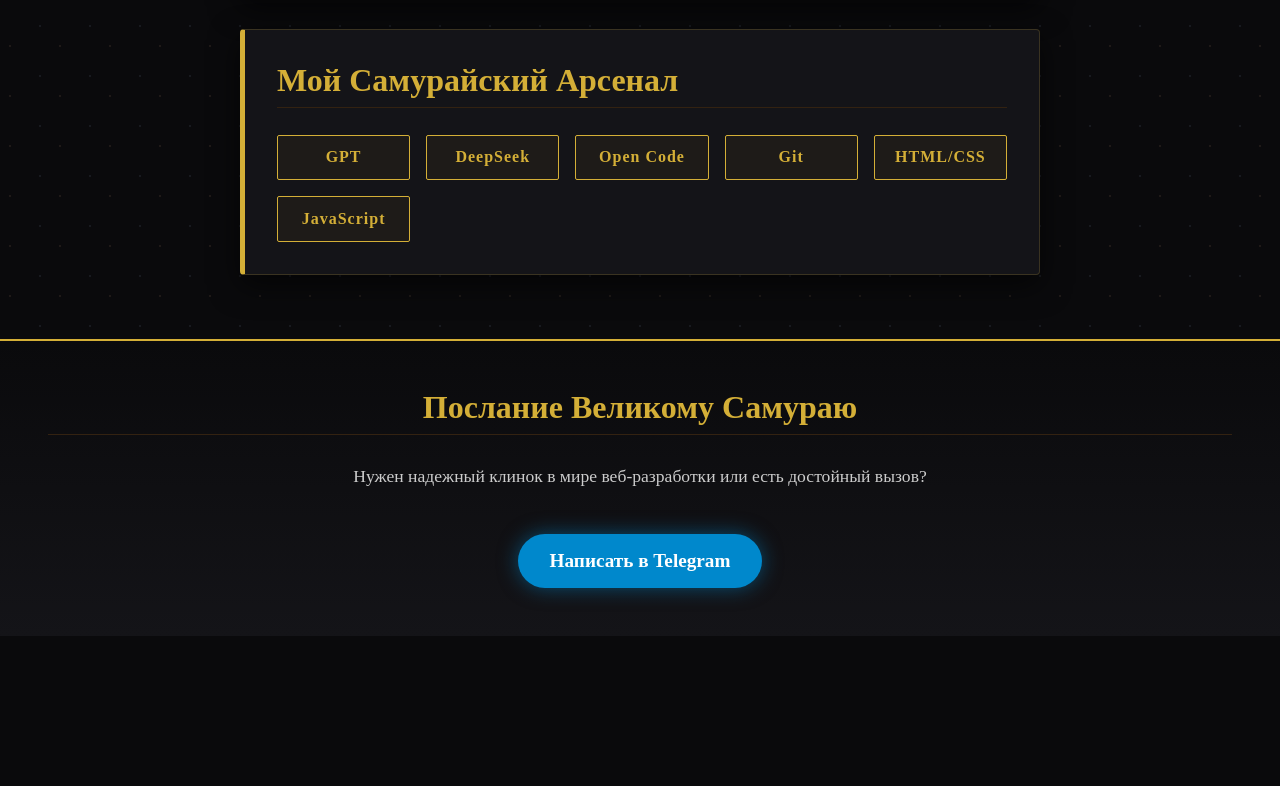
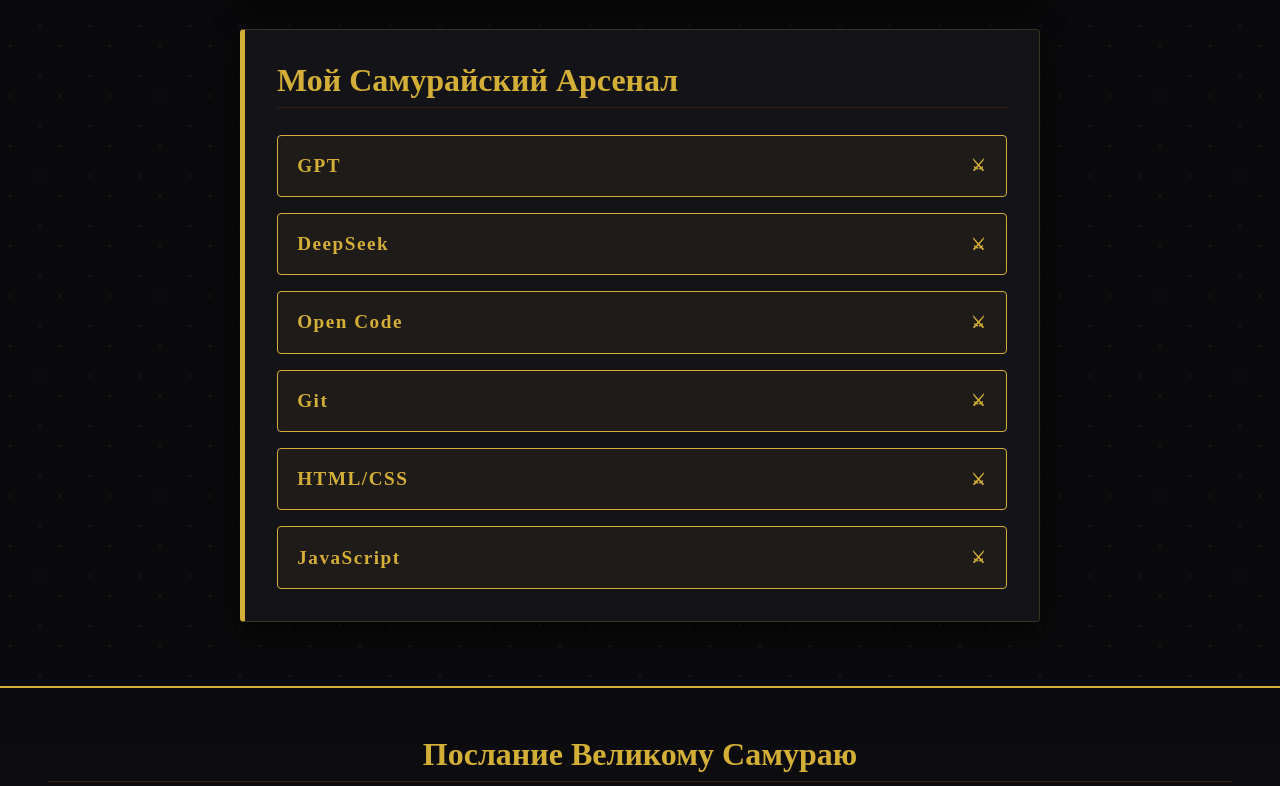
Before and after one commit to iopmen-sys/iopmen-sysgithub.com, a plain HTML site: page index.html in a window 1280 px wide. Shown: the part 764-1550 px from the top of the page. Before the commit the page ends 1400 px from the top, so only its background shows below. Drawn offline with Linux system fonts and the light colour scheme.

Commit message:
Update index.html

```diff
--- a/index.html
+++ b/index.html
@@ -160,29 +160,56 @@
             color: #ccc;
         }
 
+        /* Интерактивный арсенал */
         .arsenal-grid {
-            display: grid;
-            grid-template-columns: repeat(auto-fit, minmax(130px, 1fr));
+            display: flex;
+            flex-direction: column;
             gap: 1rem;
             margin-top: 1.5rem;
         }
 
-        .tool-badge {
+        .tool-card {
             background: #1e1b18;
             border: 1px solid var(--primary-gold);
-            color: var(--primary-gold);
-            padding: 0.8rem;
-            text-align: center;
-            font-weight: bold;
-            letter-spacing: 1px;
-            border-radius: 2px;
+            border-radius: 4px;
+            overflow: hidden;
             transition: all 0.3s ease;
         }
 
-        .tool-badge:hover {
-            background: var(--primary-gold);
-            color: var(--bg-dark);
-            transform: translateY(-3px);
+        .tool-card summary {
+            padding: 1.2rem;
+            color: var(--primary-gold);
+            font-weight: bold;
+            font-size: 1.2rem;
+            letter-spacing: 1.5px;
+            cursor: pointer;
+            list-style: none;
+            display: flex;
+            justify-content: space-between;
+            align-items: center;
+        }
+
+        .tool-card summary::after {
+            content: '⚔';
+            font-size: 1rem;
+            transition: transform 0.3s;
+        }
+
+        .tool-card[open] summary::after {
+            transform: rotate(45deg);
+        }
+
+        .tool-card summary::-webkit-details-marker {
+            display: none;
+        }
+
+        .tool-description {
+            padding: 1.2rem;
+            background: #141210;
+            border-top: 1px dashed rgba(212, 175, 55, 0.3);
+            color: #bbb;
+            line-height: 1.6;
+            font-size: 1rem;
         }
 
         .contact-section {
@@ -256,12 +283,49 @@
         <div class="card">
             <h2>Мой Самурайский Арсенал</h2>
             <div class="arsenal-grid">
-                <div class="tool-badge">GPT</div>
-                <div class="tool-badge">DeepSeek</div>
-                <div class="tool-badge">Open Code</div>
-                <div class="tool-badge">Git</div>
-                <div class="tool-badge">HTML/CSS</div>
-                <div class="tool-badge">JavaScript</div>
+
+                <details class="tool-card">
+                    <summary>GPT</summary>
+                    <div class="tool-description">
+                        Мощный союзник и интеллектуальный советник. Генерирует архитектурные решения, помогает в отладке сложных алгоритмов и ускоряет написание базового кода.
+                    </div>
+                </details>
+
+                <details class="tool-card">
+                    <summary>DeepSeek</summary>
+                    <div class="tool-description">
+                        Острое лезвие для глубокого анализа данных и оптимизации кода. Находит скрытые уязвимости и предлагает элегантные решения для сложных задач.
+                    </div>
+                </details>
+
+                <details class="tool-card">
+                    <summary>Open Code</summary>
+                    <div class="tool-description">
+                        Источник безграничных знаний и готовых решений. Позволяет интегрировать передовые стандарты индустрии и создавать масштабируемые проекты.
+                    </div>
+                </details>
+
+                <details class="tool-card">
+                    <summary>Git</summary>
+                    <div class="tool-description">
+                        Летописец моих свершений. Хранит историю каждого изменения, обеспечивает безопасность версий и позволяет безопасно экспериментировать.
+                    </div>
+                </details>
+
+                <details class="tool-card">
+                    <summary>HTML/CSS</summary>
+                    <div class="tool-description">
+                        Фундамент и доспехи моих творений. Отвечают за идеальную структуру и визуальное совершенство каждого пикселя на экране.
+                    </div>
+                </details>
+
+                <details class="tool-card">
+                    <summary>JavaScript</summary>
+                    <div class="tool-description">
+                        Искра жизни и динамики. Превращает статичные страницы в интерактивные миры, реагирующие на каждое действие пользователя.
+                    </div>
+                </details>
+
             </div>
         </div>
     </div>
```
